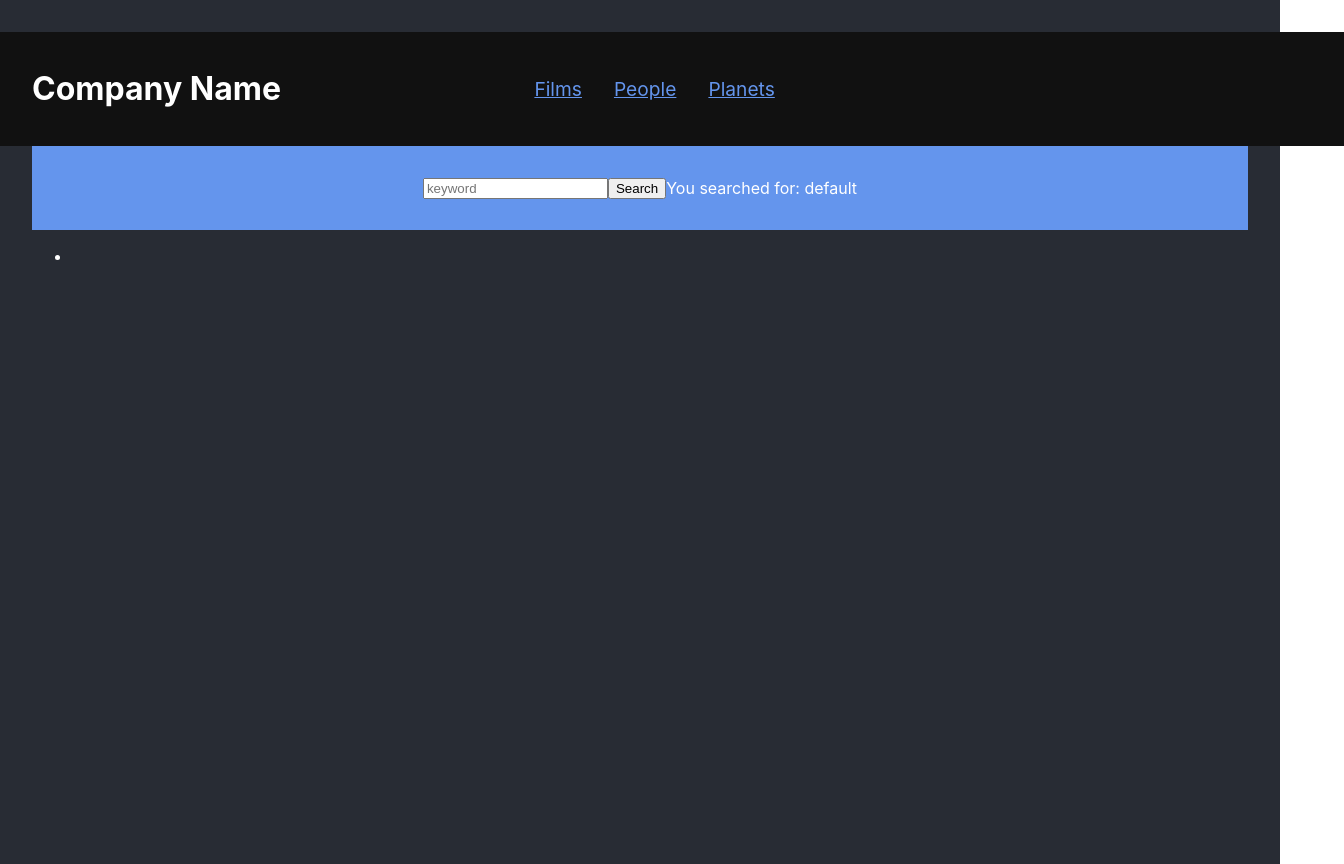
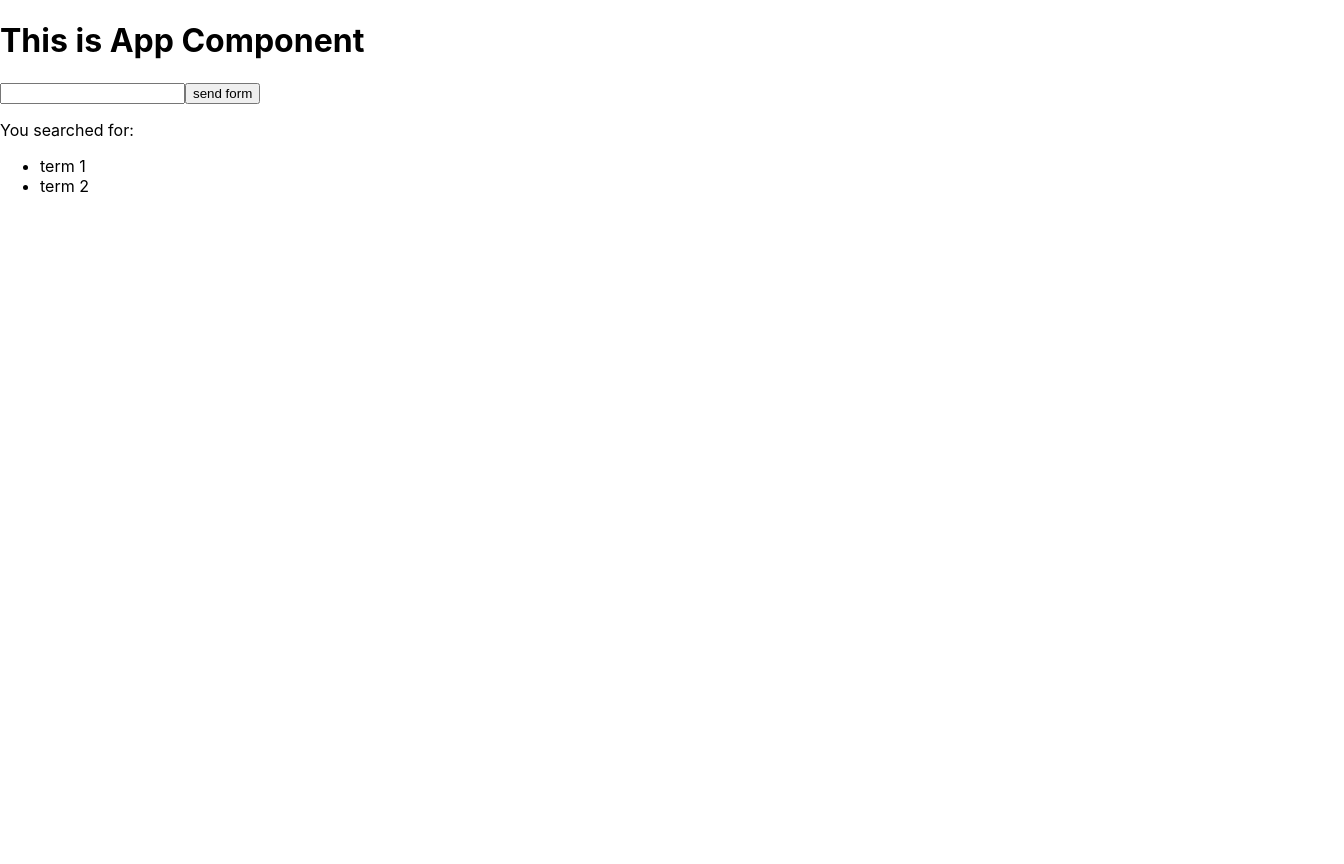
Before and after one commit to React-JS-Folder/professor-steve-tutorial--react-js-2021, a React (Create React App) app: page / in a window 1280 px wide. Shown: the whole page, 1344 px wide, since content can reach past the window. After the commit the page ends 800 px from the top, so only its background shows below. Built offline with nearby package versions, Linux system fonts and the light colour scheme.

Commit message:
React JS - marco updates an array and creates todo list on click

```diff
--- a/src/components/App/App.js
+++ b/src/components/App/App.js
@@ -1,18 +1,45 @@
-import './App.css';
-import Header from '../Header/Header';
-import SearchBar from '../SearchBar/SearchBar';
-import SearchHistory from '../SearchHistory/SearchHistory';
+import React from 'react';
 import { useState } from 'react'
 
+
+
 export default function App() {
-  const name = 'Company Name';
-  const [terms, setTerms] = useState([]);
+  const [term, setTerm] = useState("");
+  const [terms, setTerms] = useState(["term 1", "term 2"]);
+
+
+  function submitted(ev) {
+    ev.preventDefault();
+    // setTerm(ev.target['newSearchItem']);
+    setTerms([...terms, term]);
+  }
+  console.log(terms);
+
+
+
+
+
 
   return (
-    <div className="App">
-      <Header company={name} />
-      <SearchBar term={"default"} />
-      <SearchHistory term={terms} />
-    </div>
-  );
+    <div>
+      <h1>This is App Component</h1>
+
+
+      <div>
+      <form onSubmit={submitted}  >
+        <input type="text" name="newSearchItem" onInput={ (e) => setTerm(e.target.value)} />
+        <button type="submit"> send form </button>
+      </form>
+     <p>You searched for: {term} </p>
+      </div>
+
+
+      <ul>
+        {terms.map((eachterm) => (
+          <li>{eachterm}</li>
+        ))}
+      </ul>
+      </div>
+
+  )
 }
--- a/src/components/Header/Header.js
+++ /dev/null
@@ -1,12 +0,0 @@
-import './header.css';
-import Nav from '../Nav/Nav';
-
-export default function Header(props) {
-
-  return (
-    <header className="masthead">
-      <h1>{props.company}</h1>
-      <Nav  />
-    </header>
-  );
-}
--- a/src/components/Header/header.css
+++ /dev/null
@@ -1,16 +0,0 @@
-.masthead {
-   width: 100vw;
-   margin-left: -2rem;
-   padding: 1rem 2rem;
-   background-color: #111;
-   color: #fff;
-   display: flex;
-   flex-direction: row;
-   justify-content: flex-start;
-   align-items: center;
- }
- .masthead > h1 {
-   flex-basis: 38vw;
-   flex-grow: 0;
-   flex-shrink: 1;
- }
--- a/src/components/Link/Link.js
+++ /dev/null
@@ -1,24 +0,0 @@
-// import './link.css'
-
-// export default function Link(props) {
-//    return  (
-//       <a className="navLink" href={props.lnk.url}>
-//          {props.lnk.title}
-//       </a>
-//    );
-
-// }
-
-
-// testing props object destructuring ------
-import './link.css'
-
-export default function Link(props) {
-   // const {title, url} = props;
-   return  (
-      <a className="navLink" href={props.lnk.url}>
-         {props.lnk.title}
-      </a>
-   );
-
-}
--- a/src/components/Nav/Nav.js
+++ /dev/null
@@ -1,29 +0,0 @@
-import Link from '../Link/Link'
-import './nav.css';
-
-export default function Nav() {
-
-   const links = [
-      {
-         title: 'Films',
-         url: 'https://swapi.dev/api/films/'
-      },
-      {
-         title: 'People',
-         url: 'https://swapi.dev/api/people/'
-      },
-      {
-         title: 'Planets',
-         url: 'https://swapi.dev/api/planets/'
-      },
-   ];
-
-
-  return (
-   <nav>
-      {links.map((lnk) => (
-         <Link lnk={lnk} key={lnk.title} />
-      ))}
-   </nav>
-  );
-}
--- a/src/components/Nav/nav.css
+++ /dev/null
@@ -1,5 +0,0 @@
-.navLink {
-   color: cornflowerblue;
-   font-size: 1.2rem;
-   padding: 0 1rem;
-}
--- a/src/components/SearchBar/SearchBar.js
+++ /dev/null
@@ -1,47 +0,0 @@
-import './searchbar.css'
-// import { useState } from 'react'
-
-export default function SearchBar(props) {
-   // const [term, setTerm] = useState("Default State value");
-
-   function submitted(ev) {
-      ev.preventDefault();
-      console.log('submitted');
-      // setTerm(ev.target['keyword'].value);
-   }
-
-   function focused(ev) {
-      console.log('onFocus', ev.target.value);
-   }
-
-   function changed(ev) {
-      console.log('onInput', ev.target.value);
-   }
-
-   function clicked(ev) {
-      ev.preventDefault();
-      console.log('clicked');
-   }
-
-
-
-   return (
-      <section className="searchBar">
-         <form onSubmit={submitted}>
-            <input
-               type="text"
-               name="keyword"
-               className="searchText"
-               placeholder="keyword"
-               onFocus={focused}
-               onInput={changed}   //onInput={(ev) => changed(ev)}
-            />
-            {/* <button type="submit" className="searchBtn" name="searchBtn"onClick={clicked} >  */}
-            <button type="submit" className="searchBtn" name="searchBtn" >
-               Search
-            </button>
-         </form>
-         {props.term ? <p>You searched for: {props.term}</p> : ""}
-      </section>
-   )
-}
--- a/src/components/SearchBar/searchbar.css
+++ /dev/null
@@ -1,9 +0,0 @@
-.searchBar {
-   background-color: cornflowerblue;
-   font-size: 1rem;
-   display: flex;
-   flex-direction: row;
-   justify-content: center;
-   align-items: center;
-   padding: 1rem;
-}
--- a/src/components/SearchHistory/SearchHistory.js
+++ /dev/null
@@ -1,10 +0,0 @@
-import './searchhistory.css'
-
-export default function SearchHistory(props) {
-
-   return (
-      <ul>
-         <li></li>
-      </ul>
-   )
-}
```
Also changed, not shown: src/components/Link/link.css (deleted), src/components/SearchHistory/searchhistory.css (deleted).
